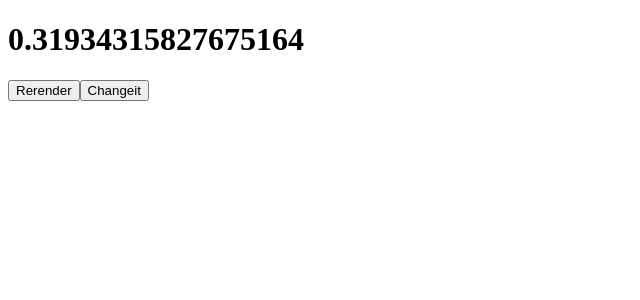
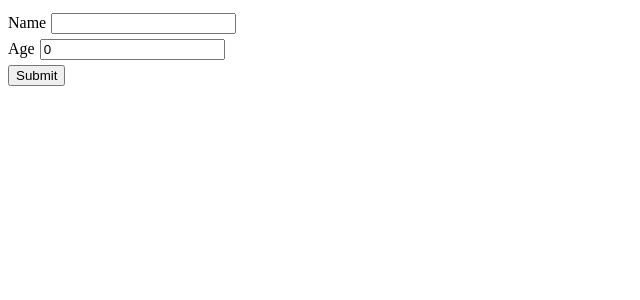
Before and after one commit to Santheepkumar/react-basics-utube, a React (Create React App) app: page / in a window 1280 px wide. Shown: the top 300 px of the page, without its empty margins (0-640 px from the left). Built offline with nearby package versions, Linux system fonts and the light colour scheme.

Commit message:
Custom hooks added

```diff
--- a/src/App.js
+++ b/src/App.js
@@ -1,13 +1,20 @@
-// import Counter from "./components/Counter";
-import Table from "./components/Table";
-import Memo from "./components/Memo";
+// import useReact from "./hooks/useReact";
+import MyInput from "./components/MyInput";
 
 function App() {
+  // const { useState, useEffect } = useReact();
+  // const [state, setstate] = useState("Santheep");
+
+  // console.log(state);
+  // useEffect(() => {
+  //   setstate("Honey");
+  // }, []);
+
   return (
     <div>
-      {/* <Counter /> */}
-      {/* <Table /> */}
-      <Memo />
+      {/* <h1>{state}</h1> */}
+
+      <MyInput />
     </div>
   );
 }
--- /dev/null
+++ b/src/components/MyInput.js
@@ -0,0 +1,35 @@
+import useInput from "../hooks/useInput";
+
+function MyInput() {
+  const [name, nameAttri] = useInput("name", "");
+  const [age, ageAttri] = useInput("age", 0);
+
+  return (
+    <form
+      onSubmit={(e) => {
+        e.preventDefault();
+        alert(`${name} is ${age} years old`);
+      }}>
+      {/* <pre>
+        {name}
+        {age}
+      </pre> */}
+      <div>
+        <label style={{ marginRight: 5 }} htmlFor=''>
+          Name
+        </label>
+        <input {...nameAttri} style={{ marginTop: 5 }} type='text' />
+      </div>
+
+      <div>
+        <label style={{ marginRight: 5 }} htmlFor=''>
+          Age
+        </label>
+        <input style={{ marginTop: 5 }} type='number' {...ageAttri} />
+      </div>
+      <button style={{ marginTop: 5 }}>Submit</button>
+    </form>
+  );
+}
+
+export default MyInput;
--- /dev/null
+++ b/src/hooks/useInput.js
@@ -0,0 +1,16 @@
+import { useState } from "react";
+
+function useInput(inputName, initialValue) {
+  const [value, setValue] = useState(initialValue);
+
+  return [
+    value,
+    {
+      name: inputName,
+      onChange: (e) => setValue(e.target.value),
+      value,
+    },
+  ];
+}
+
+export default useInput;
--- /dev/null
+++ b/src/hooks/useReact.js
@@ -0,0 +1,7 @@
+import React from "react";
+
+function useReact() {
+  return React;
+}
+
+export default useReact;
```
